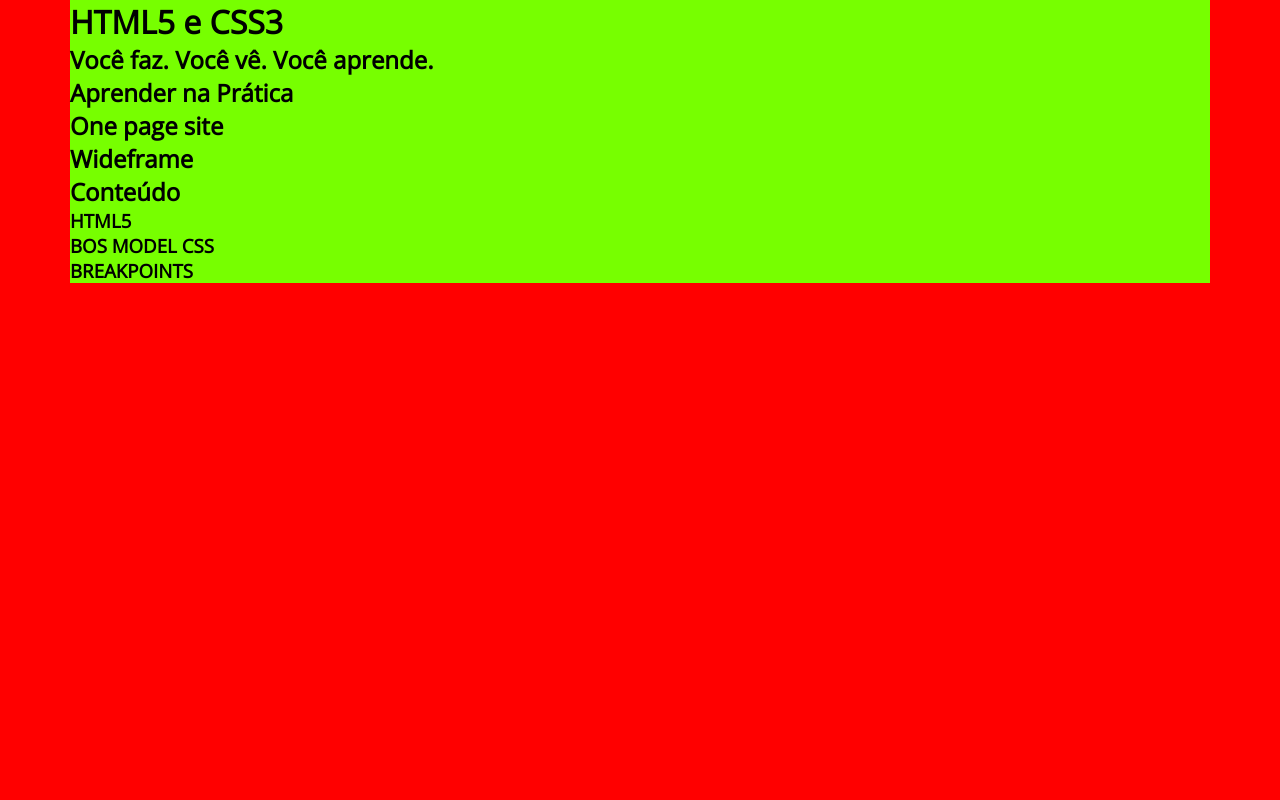
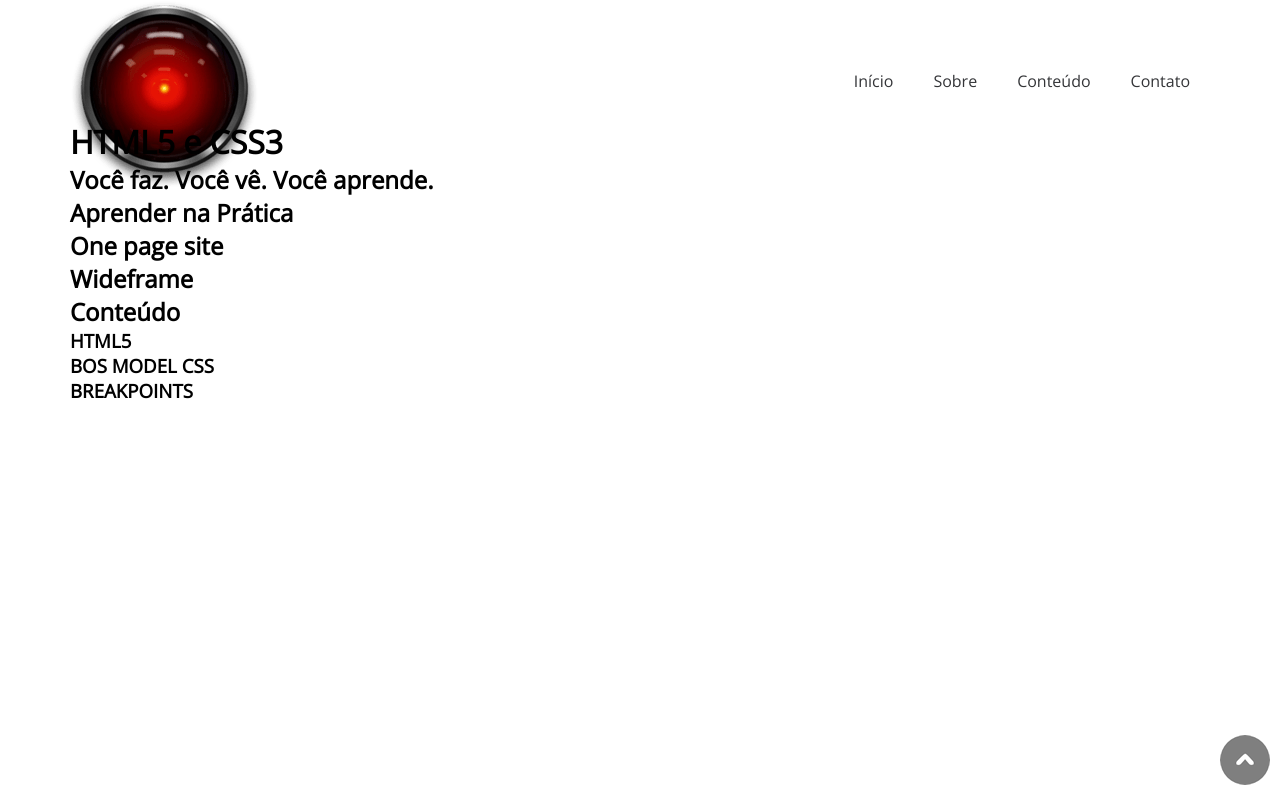
Before and after one commit to leo45yeah/html5css3, a plain HTML site: page index.html in a window 1280 px wide. Drawn offline with nearby package versions, Linux system fonts and the light colour scheme.

Commit message:
Cabeçalho

```diff
--- a/index.html
+++ b/index.html
@@ -11,9 +11,21 @@
 </head>
 <body>
     <!--Cabeçalho  -->
-    <header>
-        <div class="Container">
-
+    <header id="inicio">
+        <div class="Container flex">
+            <div class="logo">
+                <img src="img/logo.png" alt="hal 9000">
+            </div>
+            <nav>
+                <input type="checkbox" id="check">
+                <label for="check">&#x268c;</label>
+                <ul>
+                    <li><a href="#inicio">Início</a></li>
+                    <li><a href="#sobre">Sobre</a></li>
+                    <li><a href="#conteudo">Conteúdo</a></li>
+                    <li><a href="#contato">Contato</a></li>
+                </ul>
+            </nav>
         </div>
     </header>
     <!-- Destaque -->
@@ -25,7 +37,7 @@
 
     </main>
     <!-- Sobre -->
-    <section>
+    <section id="sobre">
         <div class="Container">
             <h2>Aprender na Prática</h2>
         </div>
@@ -46,7 +58,7 @@
 
     </section>
     <!-- Conteúdo -->
-    <section>
+    <section id="conteudo">
         <div class="Container">
             <h2>Conteúdo</h2>
             <h3>HTML5</h3>
@@ -56,11 +68,12 @@
 
     </section>
     <!-- Rodapé -->
-    <footer>
+    <footer id="contato">
         <div class="Container">
 
         </div>
 
     </footer>
+    <a href="#inicio" id="topo"><img src="img/topo.png" alt="topo do site"></a>
 </body>
 </html>
--- a/style.css
+++ b/style.css
@@ -24,17 +24,63 @@ body {
 
 .Container {
     margin: 0 auto;
-    background-color: #7f0;
+
 }
 
-/* Smartphone Portrait >>>>>>>>>>>>>>>>>>>>>>>>>>>>>>>>>>>>>>>>>>>>>>>>>>>*/
+.flex {
+    display: flex;
+    justify-content: space-between;
+
+}
+
+/* topo do site */
+#topo {
+    position: fixed;
+    right: 10px;
+    bottom: 10px;
+}
+
+/* Smartphone Portrait >>>>>>>>>>>>> PONTO DE QUEBRA >>>>>>>>>>>>>>>>>>>>>>*/
+
+/* Cabeçalho */
+header {
+    height: 60px;
+}
+
+#logo img {
+    width: 128px;
+    height: 128px;
+}
+
+#check {
+    display: none;
+}
+
+label {
+    font-size: 3em;
+}
+
+nav ul {
+    list-style: none;
+    background-color: #343538;
+    height: 100vh;
+    position: fixed;
+}
+
+nav ul li {
+    padding: 20px;
+    border-bottom: 1px solid #a9a9a9;
+}
+
+nav ul li a {
+    text-decoration: none;
+    color: #ffff;
+}
 
 /* Smartphone Landscape >>>>>>>>>>>>>>>>>>>>>>>>>>>>>>>>>>>>>>>>>>>>>>>>>>*/
 
 @media (min-width: 576px) {
-    body{
-        background-color: #0ff;
-    }
+
     /* layout */
     .Container {
         max-width: 540px;
@@ -42,9 +88,7 @@ body {
 }
 /* Tablet Portrait >>>>>>>>>>>>>>>>>>>>>>>>>>>>>>>>>>>>>>>>>>>>>>>>>>>>>>>*/
 @media (min-width: 768px) {
-    body{
-        background-color: #ff0;
-    }
+
     /* layout */
     .Container {
         max-width: 720px;
@@ -52,9 +96,7 @@ body {
 }
 /* Tablet Landscape >>>>>>>>>>>>>>>>>>>>>>>>>>>>>>>>>>>>>>>>>>>>>>>>>>>>>>*/
 @media (min-width: 992px) {
-    body{
-        background-color: #ff6600;
-    }
+
     /* layout */
     .Container {
         max-width: 960px;
@@ -62,11 +104,43 @@ body {
 }
 /* Pc >>>>>>>>>>>>>>>>>>>>>>>>>>>>>>>>>>>>>>>>>>>>>>>>>>>>>>>>>>>>>>>>>>>>*/
 @media (min-width: 1200px) {
-    body{
-        background-color: #f00
-    }
+
     /* layout */
     .Container {
         max-width: 1140px;
     }
+
+    /* Cabeçalho */
+
+    header {
+        height: 120px;
+    }
+
+    #logo img {
+        width: 189;
+        height: 189;
+        margin-top: 30;
+    }
+    label {
+        display: none;
+    }
+
+    nav ul {
+        position: static;
+        height: auto;
+        background-color: transparent;
+        margin-top: 50px;
+    }
+
+    nav ul li {
+        float: left;
+        border: 0;
+    }
+    nav ul li a {
+        color: #343538;
+    }
+
+    nav ul li a:hover {
+        color: #c00000;
+    }
 }
```
